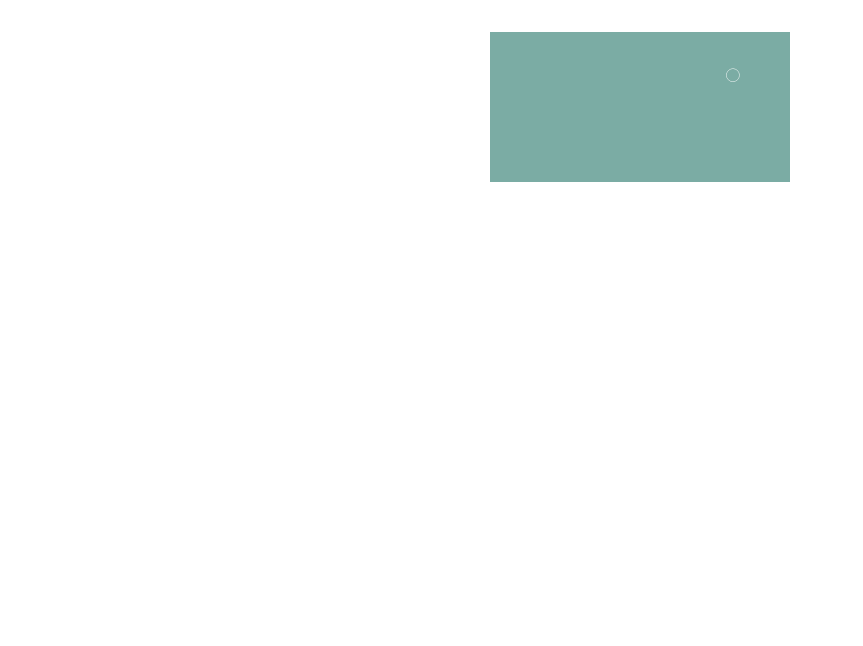
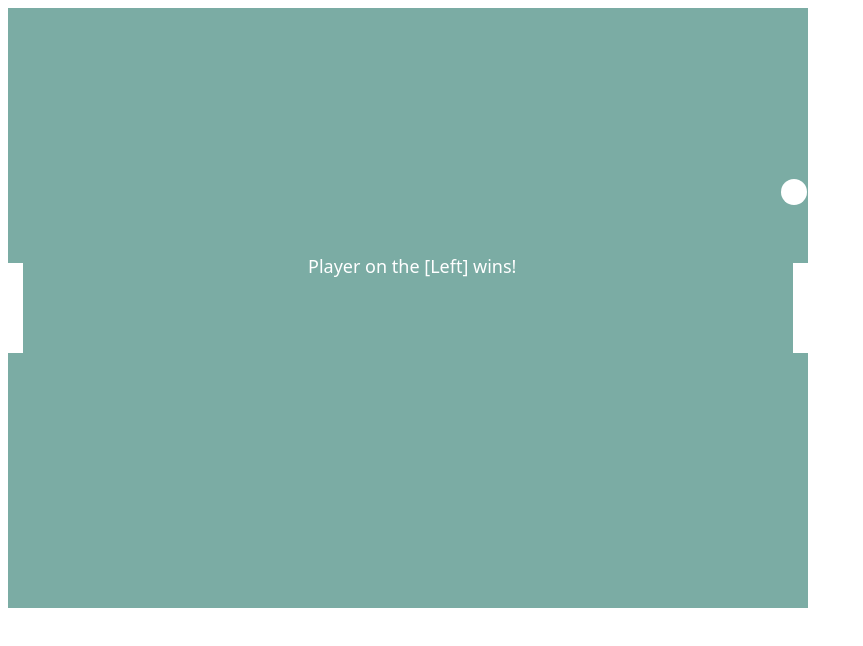
Before and after one commit to gergob/js_game_development, a plain HTML site: page index.html in a window 1280 px wide. Shown: the whole page, without its empty margins (0-863 px from the left). Drawn offline with Linux system fonts and the light colour scheme.

Commit message:
added basic two player game

```diff
--- a/createGameEnvironment.js
+++ b/createGameEnvironment.js
@@ -4,82 +4,194 @@
 
 var WHITE = 'white';
 var BALL_RADIUS = 13;
+var PADDLE_HEIGHT = 90;
+var PADDLE_WIDTH = 15;
+var KEY_UP = 38;
+var KEY_DOWN = 40;
+var KEY_W = 87;
+var KEY_S = 83;
+var PADDLE_STEP = 8;
 var gameCanvas = document.getElementById('gameboard');
+var dx = 2;
+var dy = -2;
+var x = gameCanvas.width / 2;
+var y = gameCanvas.height - 30;
+var intervalHolder = null;
 
+var leftUp = false;
+var leftDown = false;
+var rightUp = false;
+var rightDown = false;
 
-function setCorrectRatio(canvas, ctx) {
-    var devicePixelRatio = 4;//window.devicePixelRatio || 1;
-    var backingStoreRatio = 2;
-        //ctx.webkitBackingStorePixelRatio ||
-        //    ctx.mozBackingStorePixelRatio ||
-        //    ctx.msBackingStorePixelRatio ||
-        //    ctx.oBackingStorePixelRatio ||
-        //    ctx.backingStorePixelRatio || 1;
-    var ratio = devicePixelRatio / backingStoreRatio;
-    console.warn('Ratio:' + ratio);
+document.addEventListener("keydown", keyDownHandler, false);
+document.addEventListener("keyup", keyUpHandler, false);
 
-    //if (devicePixelRatio !== backingStoreRatio) {
+function keyDownHandler(e) {
 
-        var oldWidth = canvas.width;
-        var oldHeight = canvas.height;
+    switch (e.keyCode) {
+        case KEY_UP:
+        {
+            rightUp = true;
+            break;
+        }
+        case KEY_DOWN:
+        {
+            rightDown = true;
+            break;
+        }
+        case KEY_W:
+        {
+            leftUp = true;
+            break;
+        }
+        case KEY_S:
+        {
+            leftDown = true;
+            break;
+        }
+    }
 
-        canvas.width = oldWidth * ratio;
-        canvas.height = oldHeight * ratio;
-
-        canvas.style.width = oldWidth + 'px';
-        canvas.style.height = oldHeight + 'px';
-
-        // now scale the context to counter
-        // the fact that we've manually scaled
-        // our canvas element
-     //   ctx.scale(ratio, ratio);
-    //}
 }
 
-function getStroke(key) {
-    switch (key) {
-        case WHITE:
+function keyUpHandler(e) {
+    switch (e.keyCode) {
+        case KEY_UP:
         {
-            return 'rgba(255, 255, 255, 1)'
+            rightUp = false;
+            break;
+        }
+        case KEY_DOWN:
+        {
+            rightDown = false;
+            break;
+        }
+        case KEY_W:
+        {
+            leftUp = false;
+            break;
+        }
+        case KEY_S:
+        {
+            leftDown = false;
+            break;
         }
     }
 }
 
-function drawBall(ctx, x, y) {
+
+function getColor(key) {
+    switch (key) {
+        case WHITE:
+        {
+            return '#FFF';
+        }
+    }
+}
+
+function drawBall(ctx, x, y, color) {
     if (ctx) {
+
         ctx.beginPath();
         ctx.arc(x, y, BALL_RADIUS, 0, 2 * Math.PI);
-        ctx.strokeStyle = getStroke(WHITE);
-        ctx.stroke();
+        ctx.fillStyle = color;
+        ctx.fill();
         ctx.closePath();
     }
 }
 
-function handleKeyPress(key) {
-    console.log(key);
+var rightPaddleX = (gameCanvas.width - PADDLE_WIDTH);
+var rightPaddleY = (gameCanvas.height - PADDLE_HEIGHT) / 2;
+function addRightPaddle(ctx) {
+
+    if (rightUp && rightPaddleY > 0) {
+        rightPaddleY -= PADDLE_STEP;
+    } else if (rightDown && rightPaddleY < gameCanvas.height - PADDLE_HEIGHT) {
+        rightPaddleY += PADDLE_STEP;
+    }
+
+    ctx.beginPath();
+    ctx.rect(rightPaddleX, rightPaddleY, PADDLE_WIDTH, PADDLE_HEIGHT);
+    ctx.fillStyle = getColor(WHITE);
+    ctx.fill();
+    ctx.closePath();
+
+}
+
+var leftPaddleX = 0;
+var leftPaddleY = (gameCanvas.height - PADDLE_HEIGHT) / 2;
+function addLeftPaddle(ctx) {
+
+    if (leftUp && leftPaddleY > 0) {
+        leftPaddleY -= PADDLE_STEP;
+    } else if (leftDown && leftPaddleY < gameCanvas.height - PADDLE_HEIGHT) {
+        leftPaddleY += PADDLE_STEP;
+    }
+
+    ctx.beginPath();
+    ctx.rect(leftPaddleX, leftPaddleY, PADDLE_WIDTH, PADDLE_HEIGHT);
+    ctx.fillStyle = getColor(WHITE);
+    ctx.fill();
+    ctx.closePath();
+}
+
+function drawPlayerWin(ctx, player) {
+    ctx.font = "18px SegoeUI";
+    ctx.fillStyle = getColor(WHITE);
+    ctx.fillText("Player on the [" + player + "] wins!",
+        (gameCanvas.width - 200) / 2, (gameCanvas.height - 70) / 2);
+}
+
+function mainLoop() {
+    var context = gameCanvas.getContext('2d');
+    context.clearRect(0, 0, gameCanvas.width, gameCanvas.height);
+
+    addLeftPaddle(context);
+    addRightPaddle(context);
+    drawBall(context, x, y, getColor(WHITE));
+
+    //
+    // bounce off the walls
+    //
+
+    //right wall
+    if (x + dx > gameCanvas.width - BALL_RADIUS) {
+        // y should between the paddle y coordinate values
+        if (y > rightPaddleY && y < rightPaddleY + PADDLE_HEIGHT) {
+            dx = -dx;
+        }
+        else {
+            drawPlayerWin(context, "Left");
+            clearInterval(intervalHolder);
+        }
+
+    }
+    // left wall
+    else if (x + dx < BALL_RADIUS) {
+        if (y > leftPaddleY && y < leftPaddleY + PADDLE_HEIGHT) {
+            dx = -dx;
+        }
+        else {
+            drawPlayerWin(context, "Right");
+            clearInterval(intervalHolder);
+        }
+    }
+
+    if (y + dy > gameCanvas.height - BALL_RADIUS) {
+        dy = -dy;
+    }
+    else if (y + dy < BALL_RADIUS) {
+        dy = -dy;
+    }
+
+    x += dx;
+    y += dy;
 }
 
 if (gameCanvas) {
-    gameCanvas.onclick = function(key) {
-        console.error(key);
-    };
-
     var context = gameCanvas.getContext('2d');
 
-    setCorrectRatio(gameCanvas, context);
-
-
     if (context) {
-
-        for (var i=0; i<100; i++) {
-            context.clearRect(0, 0,gameCanvas.width, gameCanvas.height);
-            var x = (Math.random() * 1000) % (gameCanvas.width - BALL_RADIUS);
-            var y = (Math.random() * 1000) % (gameCanvas.height - BALL_RADIUS);
-
-            drawBall(context, x, y);
-
-        }
-        //setCorrectRatio(context);
+        intervalHolder = setInterval(mainLoop, 15);
     }
 }
 else {
--- a/index.html
+++ b/index.html
@@ -9,7 +9,7 @@
 
 
 
-<canvas id="gameboard" ></canvas>
+<canvas id="gameboard" width="800" height="600"></canvas>
 
 <script src="createGameEnvironment.js" type="text/javascript"></script>
 
--- a/style.css
+++ b/style.css
@@ -1,10 +1,3 @@
 canvas {
-    width: 80%;
-    height: 80%;
-    margin-left: auto;
-    margin-right: auto;
-    margin-top: 2em;
-    display: block;
     background-color: #7baca4;
-
 }
```
